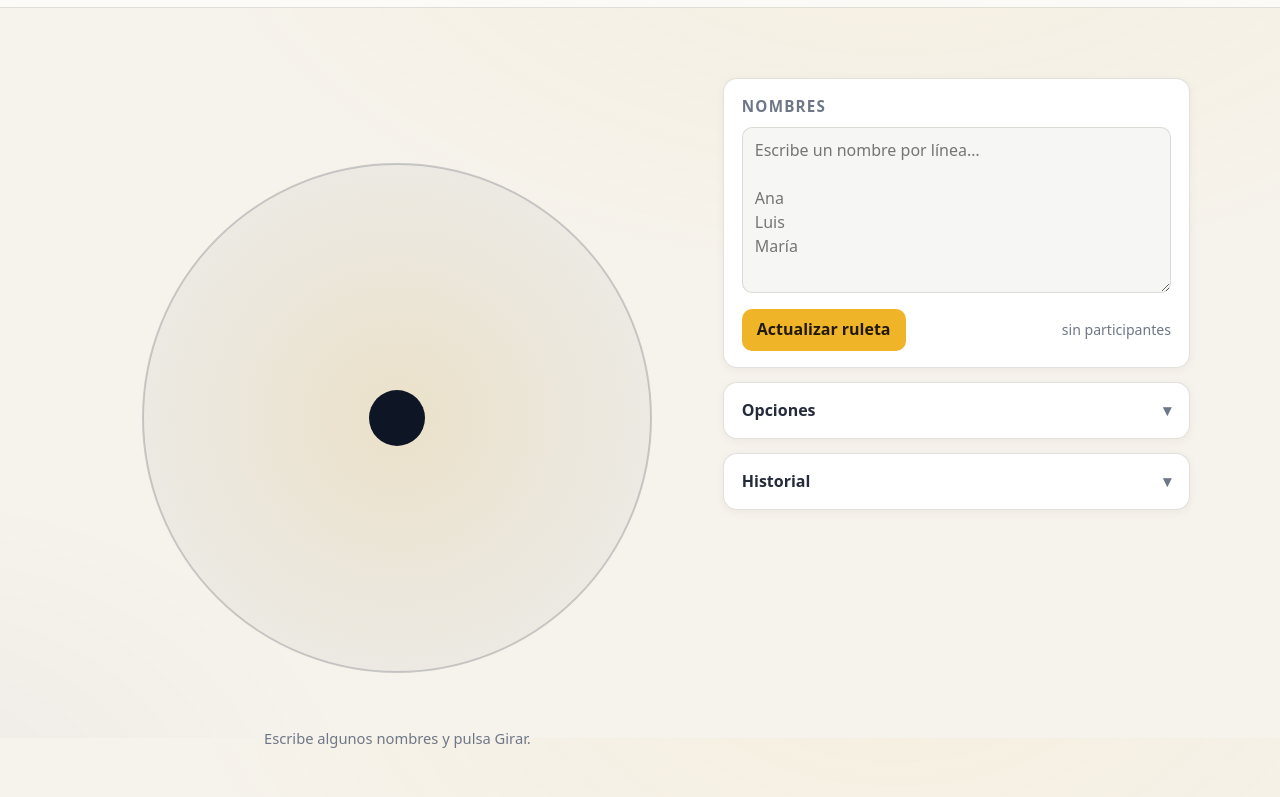
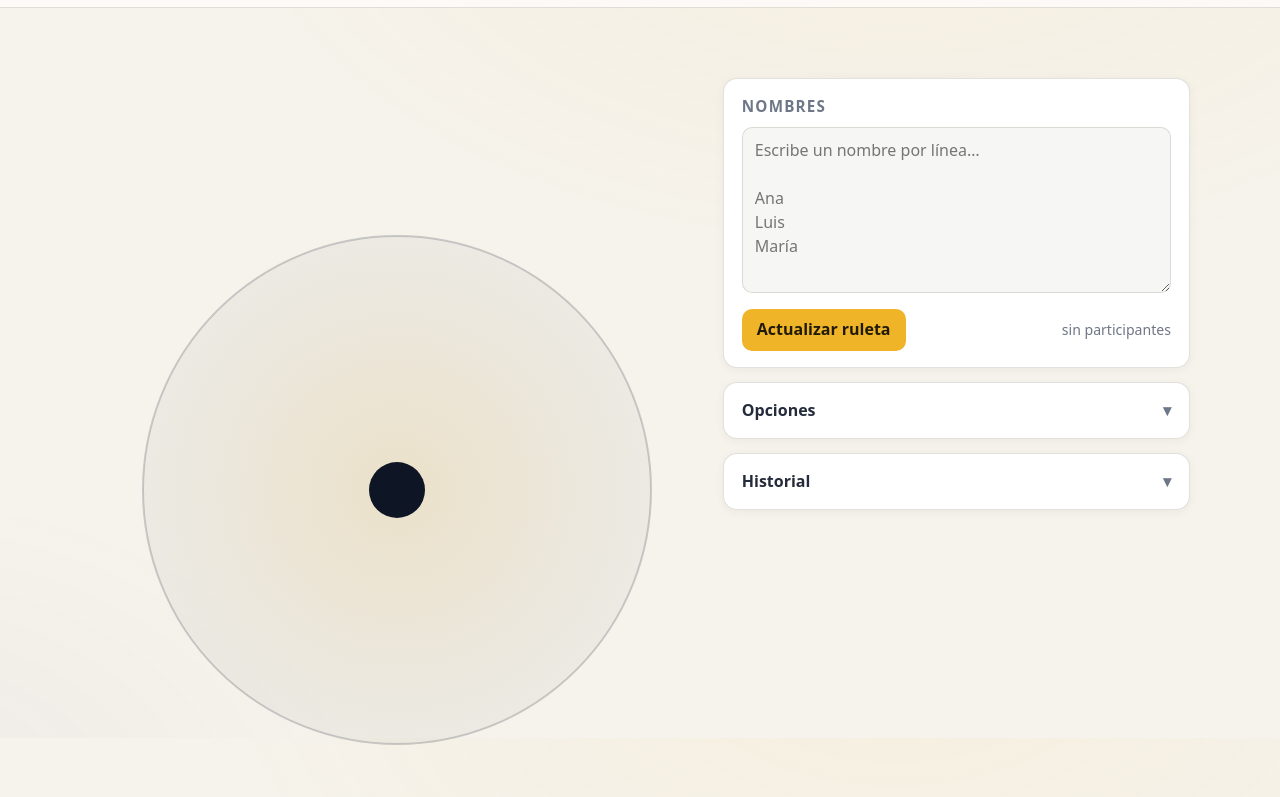
Before and after one commit to Allphred/Alfred-Ruleta, a plain HTML site: page index.html in a window 1280 px wide. Shown: the part 62-859 px from the top of the page. Drawn offline with Linux system fonts and the light colour scheme.

Commit message:
Refactor titles and improve warning messages for clarity; update styles for layout consistency

```diff
--- a/js/animations.js
+++ b/js/animations.js
@@ -1349,7 +1349,7 @@ const ANIMACIONES = [
       // 3) …y la CONFESIÓN, en la pista de arriba (sin alertas). Es una
       //    ADVERTENCIA, no un error (se pidió el texto exacto): sale en
       //    ÁMBAR, no en rojo — js/ui.js la colorea sola por la palabra.
-      ctx.setPista('Advertencia: Si se le van los frenos a la ruleta, puede pararla manualmente haciendo click en la flecha selectora.');
+      ctx.setPista('Advertencia: En caso de que se le vayan los frenos a la ruleta, puede pararla manualmente haciendo click en la flecha selectora.');
 
       // 4) Gira y gira — SOLO EL TRIÁNGULO la frena (intervención de
       //    usuario). Mientras se espera, la FLECHA LATE suavecita
@@ -1764,7 +1764,7 @@ const ANIMACIONES = [
       // 3) …y la confesión (ADVERTENCIA, en ámbar): no se seleccionó a
       //    nadie, hay que repetir el tiro. La pista se queda hasta que
       //    alguien vuelva a girar (js/ui.js no la borra en esta anim).
-      ctx.setPista('Advertencia: La flecha quedó entre dos nombres: no se seleccionó a nadie. Realice el tiro de nuevo.');
+      ctx.setPista('Advertencia: Si la flecha queda entre dos nombres, no se seleccionará a nadie. Realice el giro nuevamente.');
     },
   },
 ];
--- a/js/config.js
+++ b/js/config.js
@@ -17,7 +17,7 @@ const CONFIG = {
   /* ── General ────────────────────────────────────────────────────── */
   // El texto de ARRIBA de la página y el nombre de la app: por ahora
   // ALFRED-RULETA (se pidió ese nombre).
-  titulo: 'Alfred-Ruleta',
+  titulo: 'Ruleta Normal',
 
   // Tema al abrir la página: 'claro' (por defecto) o 'oscuro'.
   // El profesor lo cambia con el botón de la LUNA/EL SOL de la cabecera
--- a/js/ui.js
+++ b/js/ui.js
@@ -98,12 +98,9 @@ const pistaRueda = $('pistaRueda');   // "Toca la rueda para girar" (arriba)
 const entradaNombres = $('entradaNombres');
 const btnActualizar = $('btnActualizar');
 const contadorNombres = $('contadorNombres');
-const panelOpciones = $('panelOpciones');
-const btnOpciones = $('btnOpciones');
 const btnPantallaCompleta = $('btnPantallaCompleta');
 const filaAnimFija = $('filaAnimFija');
 const seleccionAnimacion = $('seleccionAnimacion');
-const descripcionAnim = $('descripcionAnim');
 const rangoDuracion = $('rangoDuracion');
 const valorDuracion = $('valorDuracion');
 const rangoVelocidad = $('rangoVelocidad');
@@ -657,7 +654,6 @@ async function girarRuleta() {
   // dejó su propio aviso pidiendo otro tiro (la 23: "Realice el tiro
   // de nuevo" — ese se queda hasta el próximo giro).
   if (!anim.sinGanador) setPistaPorDefecto();
-  actualizarEtiquetaProgresion();   // el mazo/grupo cambió con el giro
   guardar();
 }
 
@@ -684,8 +680,8 @@ async function anunciarGanador(anim, ctx, prep, nombre) {
   // Contenido de la tarjeta — LIMPIA, tal como se pidió: sin el
   // nombre de la animación ni el comentario sobre ella (solo el
   // ganador, su notita de outcomes —si la hay— y los botones).
-  etiquetaAnim.textContent = '';
-  etiquetaAnim.classList.add('oculto');
+  etiquetaAnim.textContent = `Animación No. ${String(anim.id).padStart(2, '0')}`;
+  etiquetaAnim.classList.remove('oculto');
   nombreGanador.textContent = nombre;
   fraseAnim.textContent = '';
   fraseAnim.classList.add('oculto');
@@ -756,7 +752,6 @@ function avanzarGrupo() {
   Estado.grupoActual = null;   // al cambiar de grupo, se empieza por su
   Estado.punteroGrupo = 0;     // PRIMERA animación (el puntero se resetea)
   guardar();
-  actualizarEtiquetaProgresion();
 }
 
 // La progresión vuelve a empezar (otra clase: la 1.ª tirada, normal).
@@ -766,45 +761,7 @@ function reiniciarProgresion() {
   Estado.ultimaAnim = null;
   Estado.grupoActual = null;
   Estado.punteroGrupo = 0;
-  actualizarEtiquetaProgresion();
 }
-
-// La etiqueta bajo los modos de Opciones: qué grupo suena ahora y qué
-// falta para avanzar (el que no sabe la regla, la lee aquí mismo).
-function actualizarEtiquetaProgresion() {
-  const el = document.getElementById('etiquetaProgresion');
-  if (!el) return;
-  const modo = Estado.ajustes.modo;
-  if (modo === 'sorpresa') {
-    // La cadena de nombres de grupos jugables (los NO vacíos, tras el
-    // grupo "Normal" de arranque) — tal cual en CONFIG.gruposAnimaciones
-    const GRUPOS = CONFIG.gruposAnimaciones;
-    const cadena = GRUPOS.filter(g => g.ids.length > 0 && !g.resto && g !== GRUPOS[0]);
-    const eli = Estado.eliminadas || 0;
-    if (eli <= 0) {
-      el.textContent = 'La 1.ª tirada es la animación NORMAL de siempre. ' +
-        'Quita a alguien para avanzar: ' +
-        cadena.map(g => g.nombre).join(' → ') + ' → El resto.';
-    } else if (eli <= cadena.length) {
-      const g = cadena[eli - 1];
-      const proximo = eli < cadena.length
-        ? cadena[eli].nombre
-        : 'El resto (cualquiera no vista)';
-      el.textContent = `Ahora suena: ${g.nombre} (${g.ids.length} animaciones).` +
-        ` Quita a alguien para pasar a: ${proximo}.`;
-    } else {
-      el.textContent = 'El resto: cualquier animación no vista todavía — y una vez vistas todas, todas: aquí se queda para siempre.';
-    }
-  } else if (modo === 'aleatorio') {
-    const faltan = (Estado.mazo || []).length;
-    el.textContent = faltan > 0
-      ? `Sin orden y sin repetir: quedan ${faltan} por salir del mazo.`
-      : 'Sin orden y sin repetir: el mazo se baraja entero en el próximo giro.';
-  } else {
-    el.textContent = '';
-  }
-}
-
 
 /* ══════════════════════════════════════════════════════════════════
    RESTAURACIÓN TRAS CADA ANIMACIÓN
@@ -1112,18 +1069,11 @@ function cablearEventos() {
   });
   btnActualizar.addEventListener('click', aplicarNombres);
 
-  // Panel de opciones (abrir/cerrar)
-  btnOpciones.addEventListener('click', () => {
-    panelOpciones.open = !panelOpciones.open;
-  });
-
-  // Modo de giro (al cambiarlo, la etiqueta de la progresión se refresca:
-  // cuenta por dónde van los grupos — o cuánto mazo queda en el Random).
+  // Modo de giro
   document.querySelectorAll('input[name="modo"]').forEach(radio => {
     radio.addEventListener('change', () => {
       Estado.ajustes.modo = radio.value;
       filaAnimFija.classList.toggle('oculto', radio.value !== 'fija');
-      actualizarEtiquetaProgresion();
       guardar();
     });
   });
@@ -1131,7 +1081,6 @@ function cablearEventos() {
   // Animación fija (desplegable)
   seleccionAnimacion.addEventListener('change', () => {
     Estado.ajustes.animFija = Number(seleccionAnimacion.value);
-    actualizarDescripcionAnim();
     guardar();
   });
 
@@ -1199,12 +1148,6 @@ function cablearEventos() {
   });
 }
 
-function actualizarDescripcionAnim() {
-  const i = Math.max(0, Math.min(ANIMACIONES.length - 1, seleccionAnimacion.value - 1));
-  descripcionAnim.textContent = ANIMACIONES[i].descripcion;
-}
-
-
 /* ══════════════════════════════════════════════════════════════════
    ARRANQUE
    ══════════════════════════════════════════════════════════════════ */
@@ -1250,42 +1193,13 @@ function actualizarDescripcionAnim() {
   // 3) Tema (claro por defecto) antes de dibujar nada
   aplicarTema();
 
-  // 4) El desplegable de animaciones — AGRUPADO como la progresión:
-  //    los GRUPOS de CONFIG.gruposAnimaciones, con SUS nombres y en SU
-  //    orden, tal como se pidió (los grupos VACÍOS no salen — no
-  //    tendrían opciones —; "El resto" tampoco: es un mazo vivo, no
-  //    una animación fija. Los números (?anim=N) no cambian.)
-  const yaEnGrupos = new Set();
-  CONFIG.gruposAnimaciones.forEach(g => {
-    if (!g.ids || g.ids.length === 0 || g.resto) return;   // vacíos/resto: fuera
-    const optgrupo = document.createElement('optgroup');
-    optgrupo.label = g.nombre;
-    g.ids.forEach(id => {
-      const a = ANIMACIONES.find(x => x.id === id);
-      if (!a) return;
-      yaEnGrupos.add(a.id);
-      const op = document.createElement('option');
-      op.value = a.id;
-      op.textContent = `${a.id}. ${a.nombre}`;
-      optgrupo.appendChild(op);
-    });
-    seleccionAnimacion.appendChild(optgrupo);
+  // 4) El desplegable solo muestra los números de animación.
+  ANIMACIONES.forEach(a => {
+    const op = document.createElement('option');
+    op.value = a.id;
+    op.textContent = `Animación No. ${String(a.id).padStart(2, '0')}`;
+    seleccionAnimacion.appendChild(op);
   });
-  // cinturón: cualquier animación que QUEDARA FUERA de la tabla (no
-  // debiera existir ninguna — "ninguna animación sin grupo"), con
-  // grupito propio para que no sea invisible en el desplegable.
-  const sinGrupo = ANIMACIONES.filter(a => !yaEnGrupos.has(a.id));
-  if (sinGrupo.length > 0) {
-    const optgrupo = document.createElement('optgroup');
-    optgrupo.label = 'Sin grupo (añáñela en config.js → gruposAnimaciones)';
-    sinGrupo.forEach(a => {
-      const op = document.createElement('option');
-      op.value = a.id;
-      op.textContent = `${a.id}. ${a.nombre}`;
-      optgrupo.appendChild(op);
-    });
-    seleccionAnimacion.appendChild(optgrupo);
-  }
 
   document.title = CONFIG.titulo;
   document.querySelector('h1').textContent = CONFIG.titulo;
@@ -1295,7 +1209,6 @@ function actualizarDescripcionAnim() {
   });
   filaAnimFija.classList.toggle('oculto', Estado.ajustes.modo !== 'fija');
   seleccionAnimacion.value = String(Estado.ajustes.animFija);
-  actualizarDescripcionAnim();
   rangoDuracion.value = Estado.ajustes.duracion;
   valorDuracion.textContent = Estado.ajustes.duracion + ' s';
   rangoVelocidad.value = Estado.ajustes.velocidad;
@@ -1304,7 +1217,6 @@ function actualizarDescripcionAnim() {
   valorAceleracion.textContent = '×' + Number(Estado.ajustes.aceleracion).toFixed(1);
   checkSonido.checked = !!Estado.ajustes.sonido;
   seleccionAlElegir.value = Estado.ajustes.alElegir;
-  actualizarEtiquetaProgresion();   // ¿por dónde va la progresión (o el mazo)?
 
   // 5) Motor + lista inicial (el canvas de polvo va superpuesto al de la rueda)
   Motor.iniciar(lienzo, contenedorLienzo, lienzoPolvo);
--- a/styles.css
+++ b/styles.css
@@ -166,15 +166,21 @@ html[data-theme="dark"] .boton.sutil:hover:not(:disabled) { background: rgba(255
   align-items: start;
 }
 
-.zona-ruleta { display: flex; flex-direction: column; align-items: center; gap: 10px; }
+.zona-ruleta {
+  display: flex;
+  flex-direction: column;
+  align-items: center;
+  gap: 10px;
+  position: relative;
+  padding-top: 7rem; /* espacio fijo para la pista, aunque esté oculta */
+}
 
 #contenedorLienzo {
   position: relative;
   width: min(100%, 600px);
   aspect-ratio: 1 / 1;
-  /* La pista es flotante y no ocupa sitio en el flujo: su aparición
-     o desaparición no mueve la rueda ni modifica el diseño. */
-  margin: 40px auto 0;
+    /* La pista usa el espacio reservado arriba y no se superpone a la rueda. */
+    margin: 0 auto;
   border-radius: 50%;
   /* halo suave detrás de la rueda */
   background: radial-gradient(circle at 50% 50%, var(--halo-ruleta) 0%, transparent 62%);
@@ -197,16 +203,13 @@ html[data-theme="dark"] .boton.sutil:hover:not(:disabled) { background: rgba(255
 }
 
 /* ── LA PISTA DE ARRIBA: "Toca la rueda para girar" ─────────────────
-   Aviso flotante sobre la rueda cuando está en reposo. ES POSICIÓN
-   ABSOLUTA: no ocupa sitio en el flujo, así que su aparición y su
-   desaparición NO MUEVEN NADA — la página ya no "salta" hacia arriba
-   cuando el texto se va (tal como se pidió). Sin pastilla NI contorno:
+  Aviso flotante en un espacio fijo reservado encima de la rueda.
+  Su aparición y desaparición NO MUEVEN NADA y, aunque ocupe varias
+  líneas, queda fuera del área del lienzo. Sin pastilla NI contorno:
    SOLO texto, más grande, con un palpado suave de opacidad para que
    se destaque sin gritar. Las animaciones con intervención de usuario
    lo REUTILIZAN para guiar al profesor ("haz click para pararla",
    "elige un vaso", "agarra el dardo…"). */
-.zona-ruleta { position: relative; }
-
 .pista-rueda {
   position: absolute;
   top: 0;
@@ -689,6 +692,8 @@ html[data-theme="dark"] .precio { color: #f2f4ff; }
                             a los lados, lo justo para que quepa */
     gap: 14px;
   }
+  .zona-ruleta { padding-top: 6.5rem; }
+  .pista-rueda { font-size: 1.3rem; }
   #contenedorLienzo { width: min(100%, 440px); }
   .cabecera { padding: 12px 14px; }
 }
```
Also changed, not shown: index.html (+3 -6 lines).
